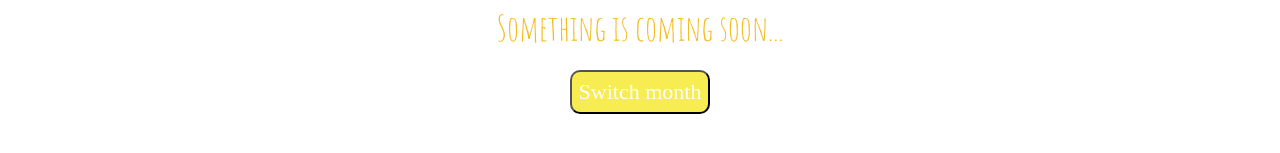
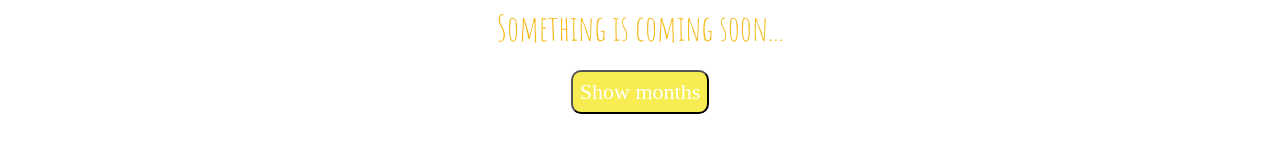
Before and after one commit to Loratadin/react-weekend-app, a React (Create React App) app: page / in a window 1280 px wide. Shown: the part 205-358 px from the top of the page. Built offline with nearby package versions, Linux system fonts and the light colour scheme; a web font is replaced by a local one.

Commit message:
Reset conditional content

```diff
--- a/src/App.js
+++ b/src/App.js
@@ -40,6 +40,26 @@ toggleMonthsHandler = () => {
  this.setState({ showMonths: !doesShow}); // to adjust the state
 }
   render() {
+
+    let months = null;
+
+    if (this.state.showMonths) {
+months = (
+  <div>
+  <Day
+    month={this.state.days[0].month}
+    day={this.state.days[0].day}/>
+  <Day
+    month={this.state.days[1].month}
+    day={this.state.days[1].day}
+    click={this.switchMonthHandler.bind(this, 'Jan!')}
+    changed={this.monthChangedHandler}>Wedding anniversary congratulations</Day>
+  <Day
+    month={this.state.days[2].month}
+    day={this.state.days[2].day}/>
+  </div>
+);
+    }
     return (
       <div className="App">
         <header className="App-header">
@@ -49,23 +69,8 @@ toggleMonthsHandler = () => {
         <p className="App-intro">
           Something is coming soon...
         </p>
-        <button onClick={this.toggleMonthsHandler}>Switch month</button>
-      {
-          this.state.showMonths ? // check the condition true or false. If true returns div if false null
-        <div>
-        <Day
-          month={this.state.days[0].month}
-          day={this.state.days[0].day}/>
-        <Day
-          month={this.state.days[1].month}
-          day={this.state.days[1].day}
-          click={this.switchMonthHandler.bind(this, 'Jan!')}
-          changed={this.monthChangedHandler}>Wedding anniversary congratulations</Day>
-        <Day
-          month={this.state.days[2].month}
-          day={this.state.days[2].day}/>
-        </div> : null
-      }
+        <button onClick={this.toggleMonthsHandler}>Show months</button>
+        {months}
       </div>
     );
   }
```
